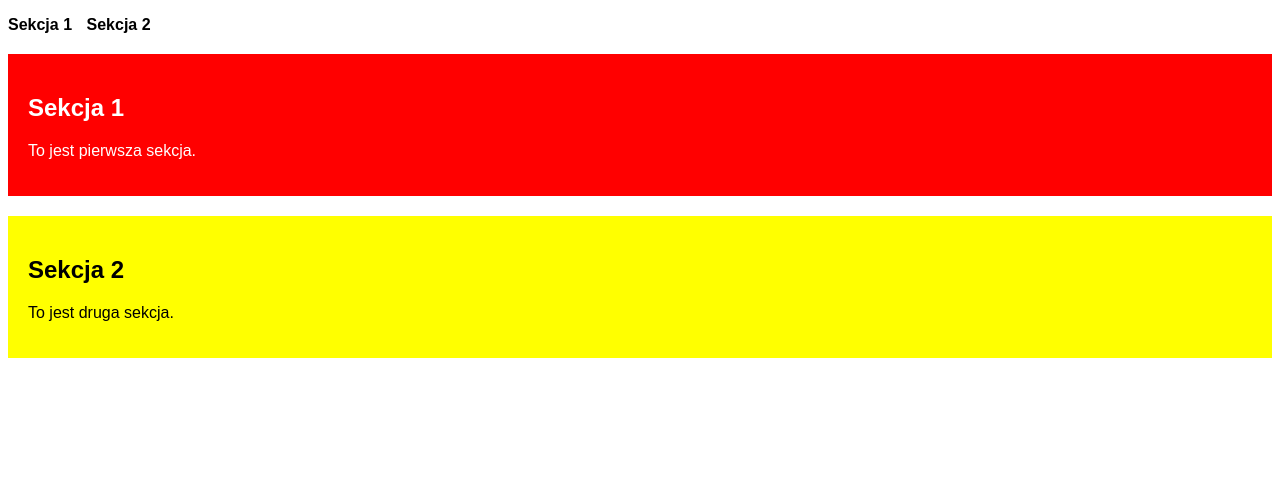
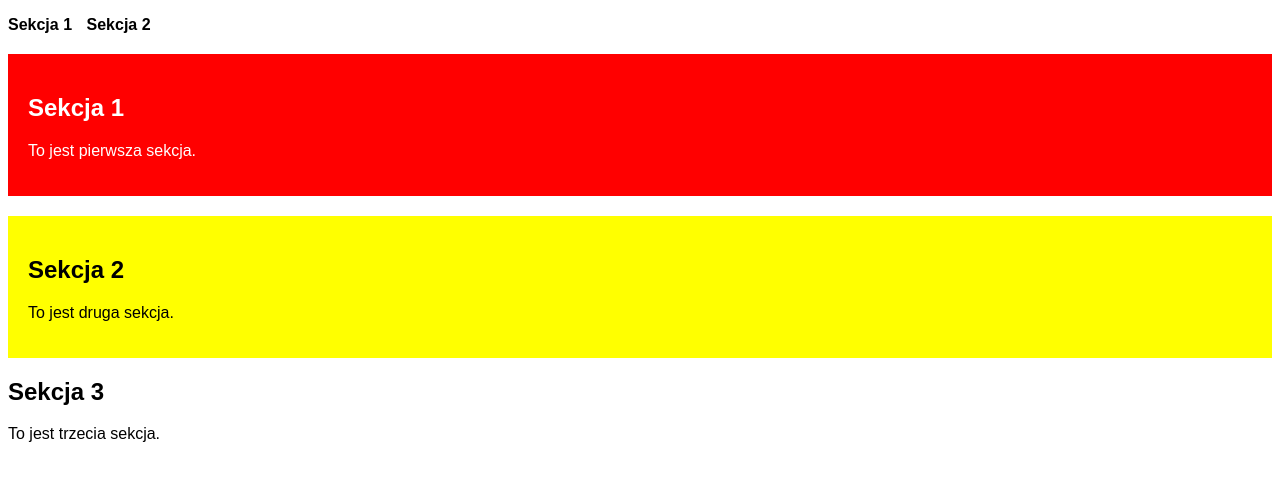
Before and after one commit to bartlomiejB1Izsti/lekcja, a plain HTML site: page index.html in a window 1280 px wide. Drawn offline with Linux system fonts and the light colour scheme.

Commit message:
added 3rd section to index.html

```diff
--- a/index.html
+++ b/index.html
@@ -22,7 +22,10 @@
     <h2>Sekcja 2</h2>
     <p>To jest druga sekcja.</p>
 </section>
-
+<section id="sekcja3">
+    <h2>Sekcja 3</h2>
+    <p>To jest trzecia sekcja.</p>
+</section>
 <body>
 
 </body>
```
